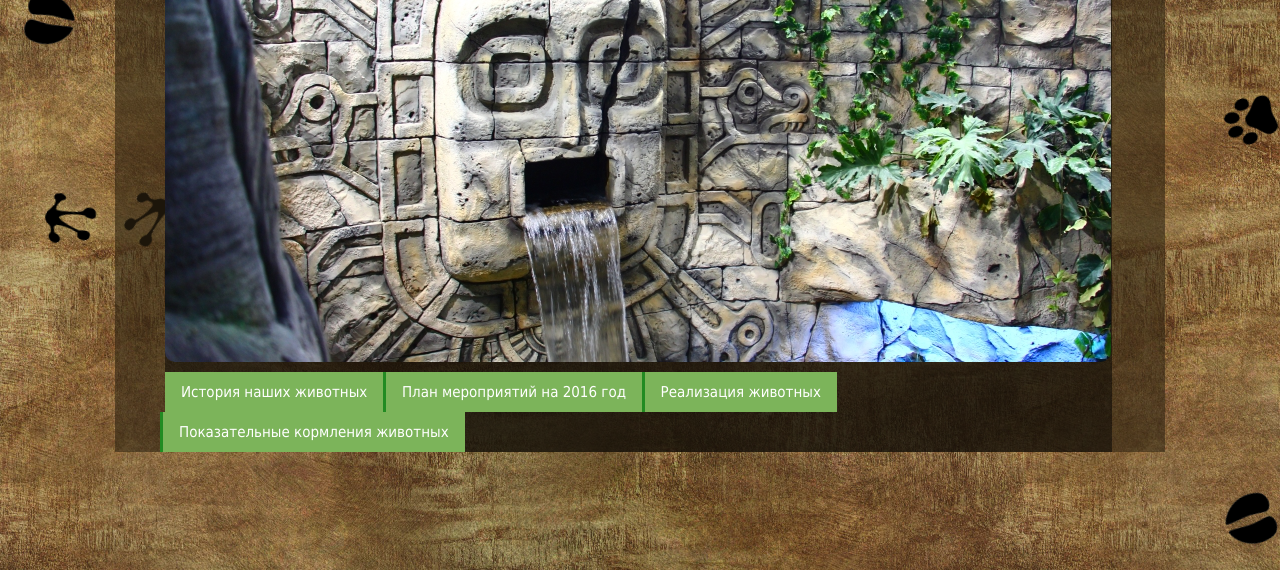
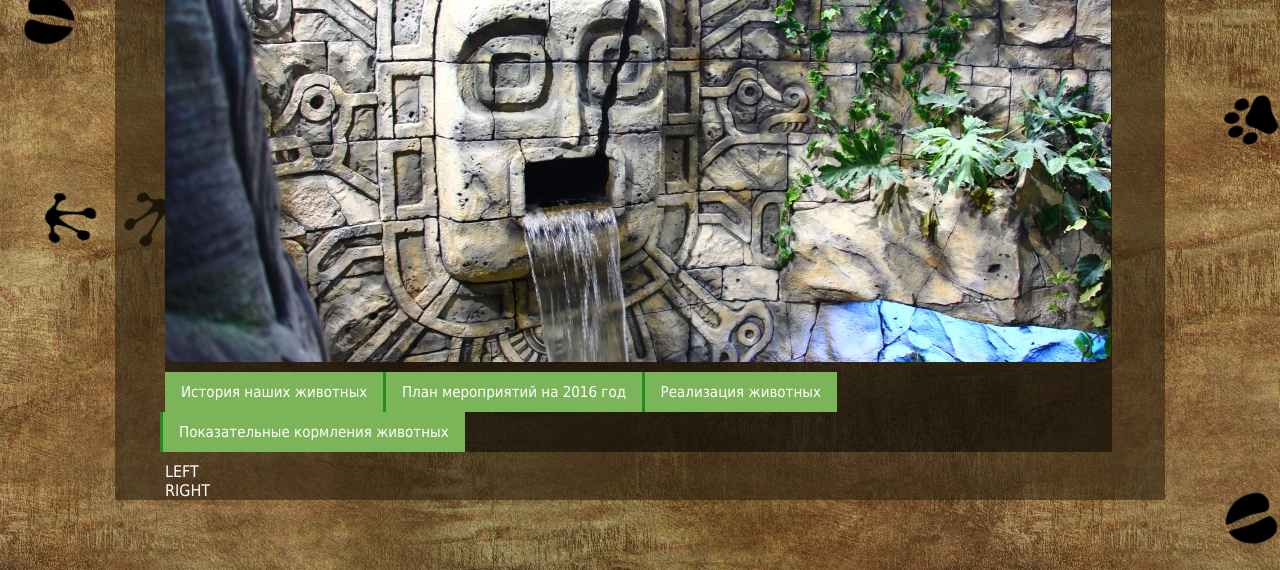
Before and after one commit to Yauheni5/ZOO, a plain HTML site: page index.html in a window 1280 px wide. Shown: the part 230-800 px from the top of the page. Drawn offline with Linux system fonts and the light colour scheme.

Commit message:
begin build content

```diff
--- a/index.html
+++ b/index.html
@@ -141,6 +141,10 @@
 					<li><a href="#">Показательные кормления животных</a></li>
 				</ul>
 			</header>
+			<div class="wrapper">
+				<div class="left-column">LEFT</div>
+				<div class="right-column">RIGHT</div>
+			</div>
 		</div>
 	</body>
 </html>
```
